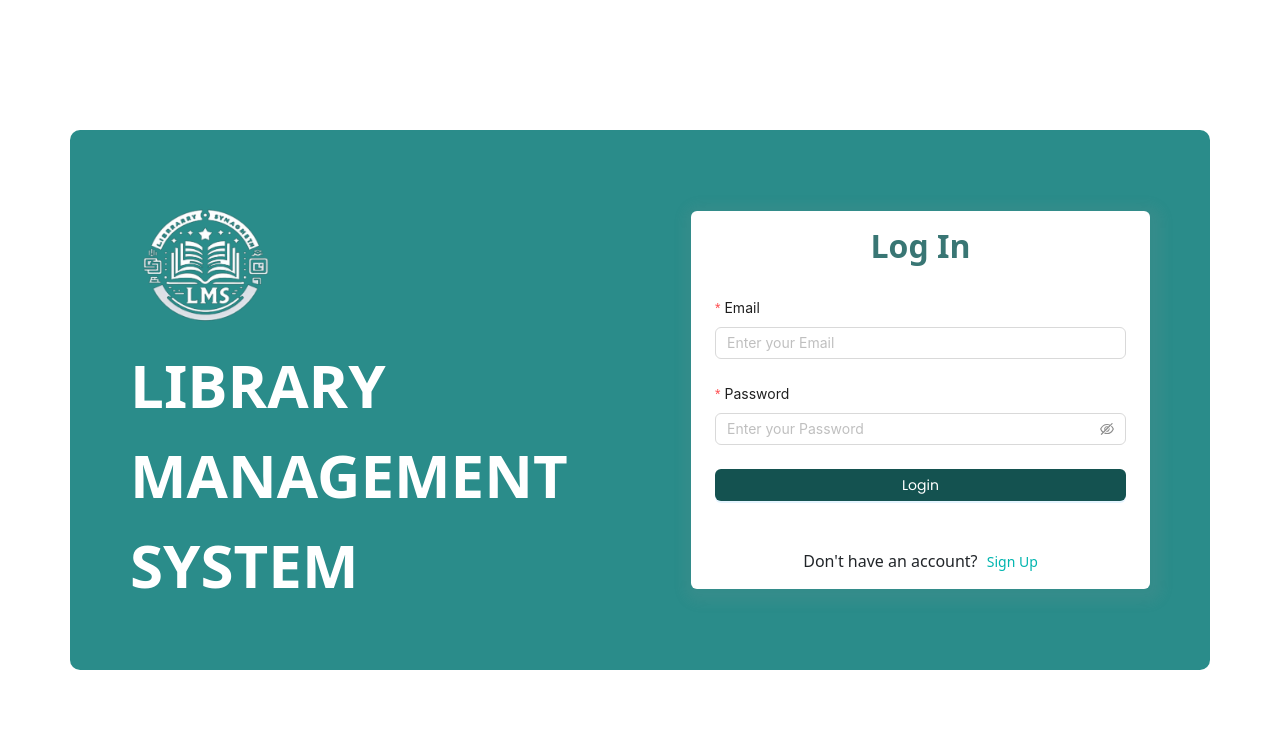
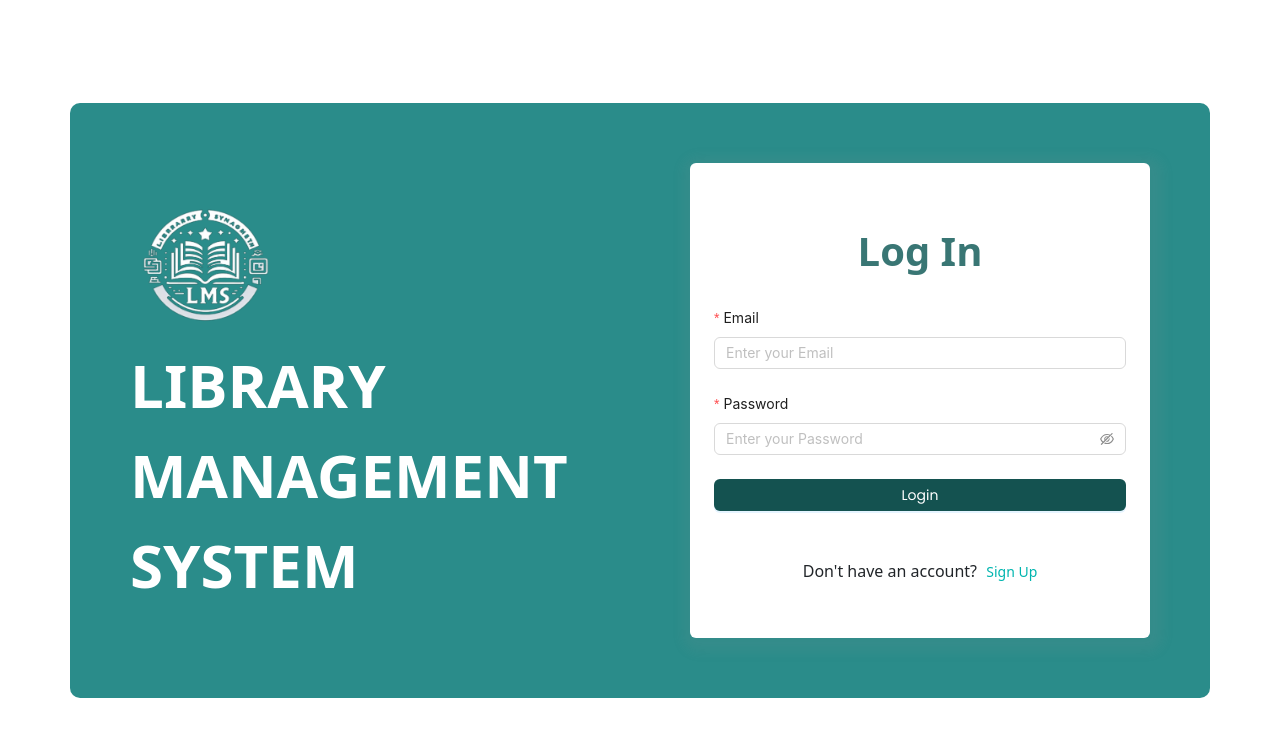
Before and after one commit to Radhika190089/readers-hub, a React (Create React App) app: page /login in a window 1280 px wide. Shown: the top 736 px of the page. Built offline with nearby package versions, Linux system fonts and the light colour scheme.

Commit message:
loginnnnnn

```diff
--- a/src/Components/Login.tsx
+++ b/src/Components/Login.tsx
@@ -44,13 +44,13 @@ const Login = () => {
               SYSTEM
             </div>
           </div>
-          <div className="formdesign bg-white rounded">
-            <h2
+          <div className="formdesign bg-white rounded pt-5">
+            <h1
               className="mx-4 mt-3 fw-bolder text-center"
               style={{ color: "rgb(57 118 116)" }}
             >
               Log In
-            </h2>
+            </h1>
             <Form
               name="login"
               onFinish={onFinish}
--- a/src/Components/ReaderManagement.tsx
+++ b/src/Components/ReaderManagement.tsx
@@ -26,6 +26,7 @@ import {
 } from "./Services/ReaderServices";
 import "./Styles/st.css";
 import ReaderForm from "./Reader Comp/ReaderForm";
+import { Color } from "antd/es/color-picker";
 
 export interface ReaderType {
   readerId: number;
@@ -281,8 +282,10 @@ const ReaderManagement: React.FC = () => {
             />
             <Button
               icon={<PlusOutlined />}
-              className="mx-1 p-4"
               style={{
+                padding: '22px 10px',
+                fontSize: '1rem',
+                height: '38px',
                 boxShadow: "3px 4px 12px rgba(151, 150, 150, .4)",
                 borderRadius: "10px",
                 backgroundColor: "#145250",
@@ -307,7 +310,6 @@ const ReaderManagement: React.FC = () => {
             />
           )}
         </div>
-
         <Modal
           title="Add New Reader"
           open={viewAddUserModal}
--- a/src/Components/Styles/st.css
+++ b/src/Components/Styles/st.css
@@ -63,8 +63,13 @@
 }
 
 .formdesign {
+    height: 475px;
     box-shadow: 3px 4px 12px 10px rgba(151, 150, 150, 0.1);
-    width: 45%;
+    width: 460px;
+}
+
+.ant-spin-dot i {
+    background-color: #145250 !important;
 }
 
 body,
```
